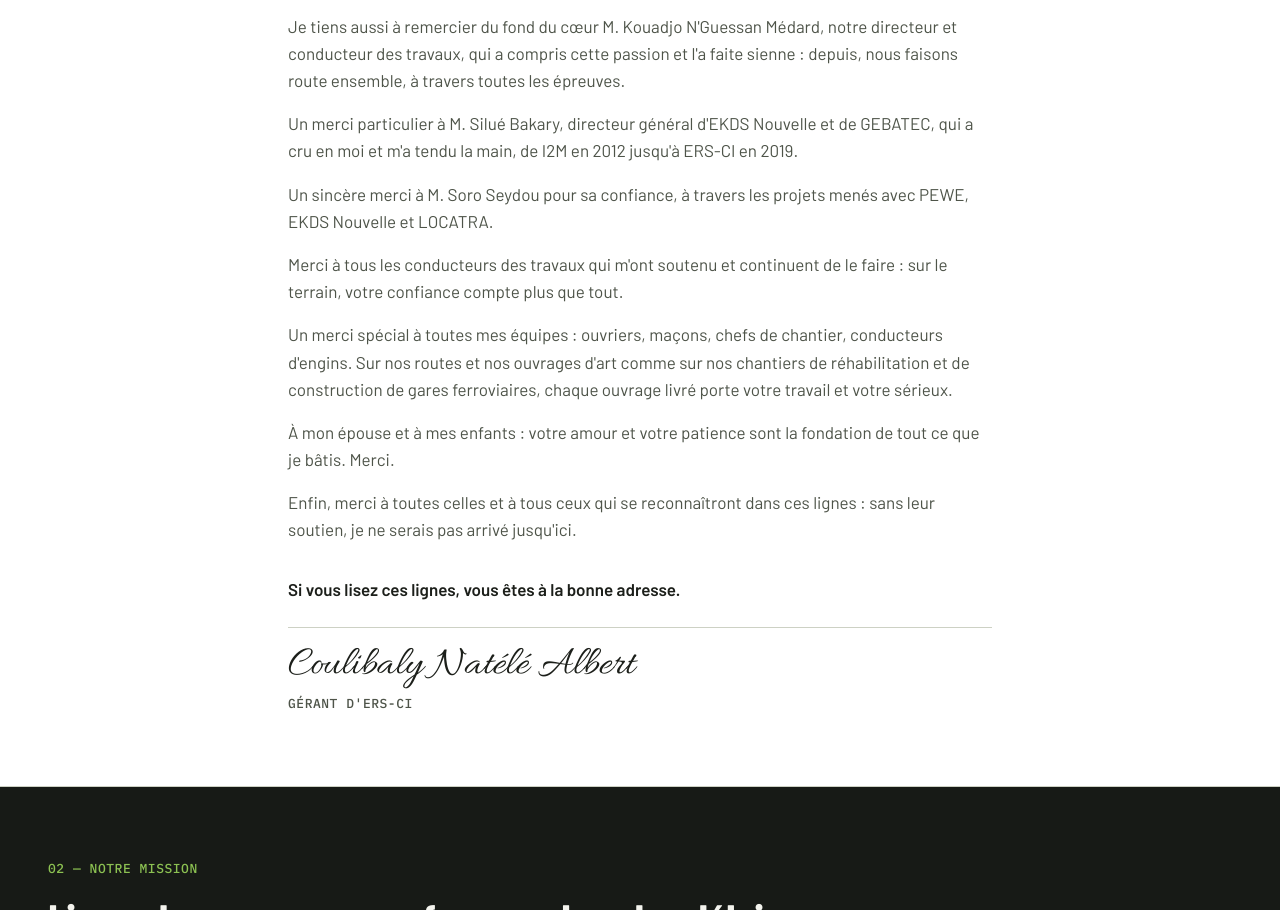
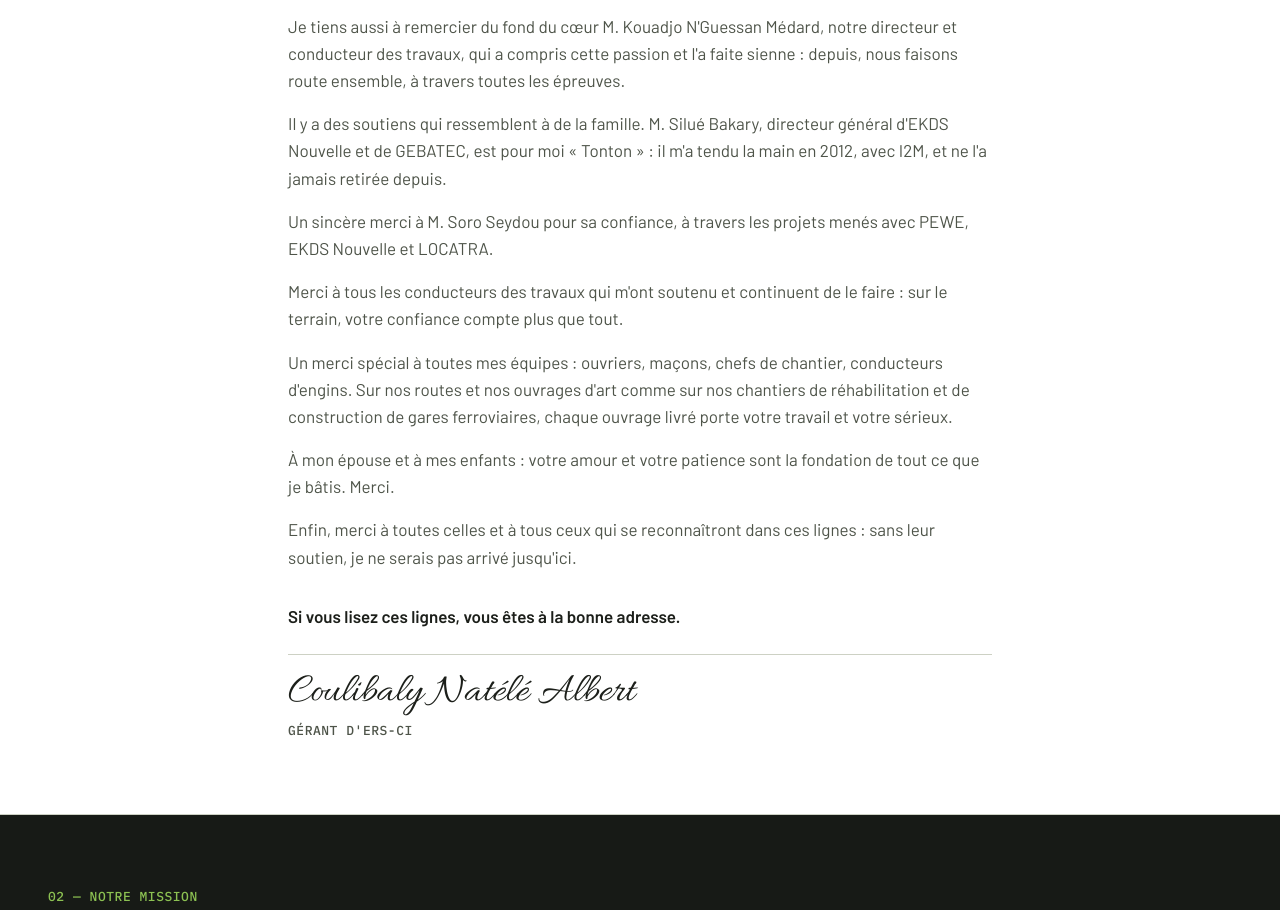
Before and after one commit to coulb35-png/ers-ci-site, a plain HTML site: page a-propos.html in a window 1280 px wide. Shown: the part 2031-2941 px from the top of the page. Drawn offline with nearby package versions, Linux system fonts and the light colour scheme; a web font is replaced by a local one.

Commit message:
fix(a-propos): nouveau merci à M. Silué Bakary
Co-Authored-By: Claude Opus 5.5 <noreply@anthropic.com>

```diff
--- a/a-propos.html
+++ b/a-propos.html
@@ -89,7 +89,7 @@
         <h3 class="mot__intertitre">Merci</h3>
         <p>Mes premiers remerciements vont à mon parrain, qualiticien dans l'âme, qui me guide depuis 2012.</p>
         <p>Je tiens aussi à remercier du fond du cœur M.&nbsp;Kouadjo N'Guessan Médard, notre directeur et conducteur des travaux, qui a compris cette passion et l'a faite sienne&nbsp;: depuis, nous faisons route ensemble, à travers toutes les épreuves.</p>
-        <p>Un merci particulier à M.&nbsp;Silué Bakary, directeur général d'EKDS Nouvelle et de GEBATEC, qui a cru en moi et m'a tendu la main, de I2M en 2012 jusqu'à ERS-CI en 2019.</p>
+        <p>Il y a des soutiens qui ressemblent à de la famille. M.&nbsp;Silué Bakary, directeur général d'EKDS Nouvelle et de GEBATEC, est pour moi «&nbsp;Tonton&nbsp;»&nbsp;: il m'a tendu la main en 2012, avec I2M, et ne l'a jamais retirée depuis.</p>
         <p>Un sincère merci à M.&nbsp;Soro Seydou pour sa confiance, à travers les projets menés avec PEWE, EKDS Nouvelle et LOCATRA.</p>
         <p>Merci à tous les conducteurs des travaux qui m'ont soutenu et continuent de le faire&nbsp;: sur le terrain, votre confiance compte plus que tout.</p>
         <p>Un merci spécial à toutes mes équipes&nbsp;: ouvriers, maçons, chefs de chantier, conducteurs d'engins. Sur nos routes et nos ouvrages d'art comme sur nos chantiers de réhabilitation et de construction de gares ferroviaires, chaque ouvrage livré porte votre travail et votre sérieux.</p>
```
